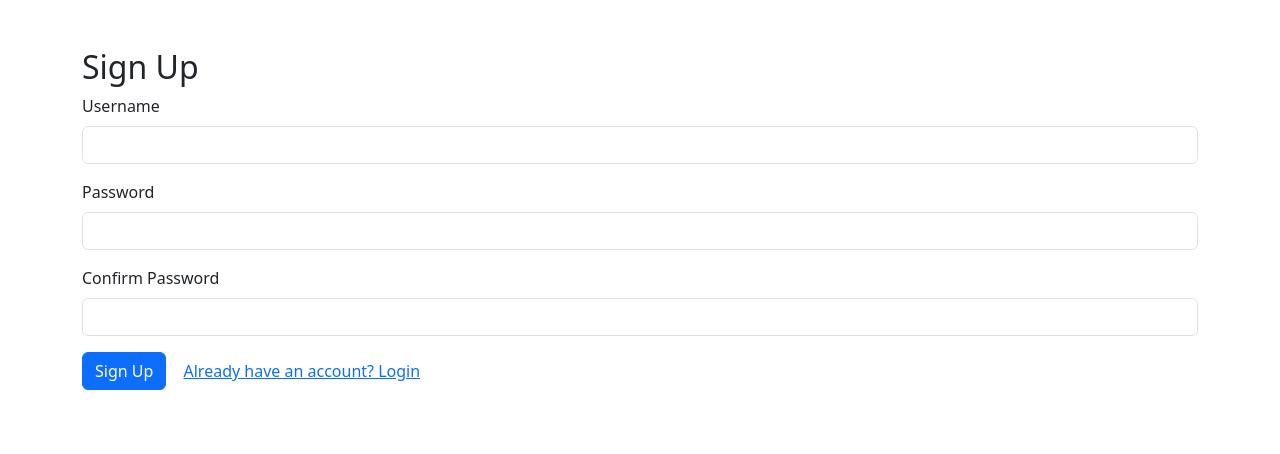
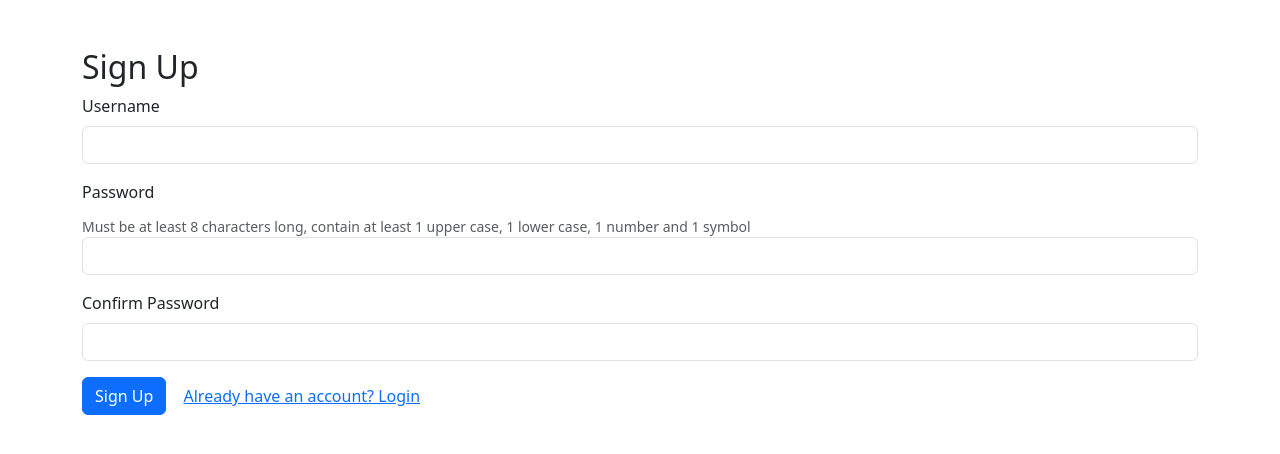
Before and after one commit to yonatansachs/Rec_Generator, a Flask app: page /auth/signup in a window 1280 px wide. Shown: the top 454 px of the page. Run offline with Flask 3, Linux system fonts and the light colour scheme; parts of the project's set-up code (start-up, migrations or seed data) failed here and were passed over.

Commit message:
שינויים של צביקה

```diff
--- a/templates/choose_system.html
+++ b/templates/choose_system.html
@@ -2,6 +2,8 @@
 <html>
 <head>
   <meta charset="UTF-8">
+  <meta name="viewport" content="width=device-width, initial-scale=1">
+
   <title>Choose System</title>
   <link href="https://cdn.jsdelivr.net/npm/bootstrap@5.3.0/dist/css/bootstrap.min.css" rel="stylesheet">
   <style>
--- a/templates/item_detail.html
+++ b/templates/item_detail.html
@@ -2,6 +2,9 @@
 <html lang="en">
 <head>
     <meta charset="UTF-8">
+    <meta name="viewport" content="width=device-width, initial-scale=1">
+
+
     <title>{{ item.name }}</title>
     <link rel="stylesheet" href="https://cdn.jsdelivr.net/npm/bootstrap@5.3.0/dist/css/bootstrap.min.css">
     <style>
--- a/templates/login.html
+++ b/templates/login.html
@@ -2,6 +2,7 @@
 <html>
 <head>
   <meta charset="UTF-8">
+  <meta name="viewport" content="width=device-width, initial-scale=1">
   <title>Login</title>
   <link href="https://cdn.jsdelivr.net/npm/bootstrap@5.3.0/dist/css/bootstrap.min.css" rel="stylesheet">
 </head>
--- a/templates/map_dataset.html
+++ b/templates/map_dataset.html
@@ -2,6 +2,8 @@
 <html>
 <head>
   <meta charset="UTF-8">
+  <meta name="viewport" content="width=device-width, initial-scale=1">
+
   <title>Map Custom Dataset Fields</title>
   <link href="https://cdn.jsdelivr.net/npm/bootstrap@5.3.0/dist/css/bootstrap.min.css" rel="stylesheet">
   <style>
--- a/templates/my_ratings.html
+++ b/templates/my_ratings.html
@@ -2,6 +2,8 @@
 <html {% if system == 'movie' %} dir="rtl" {% endif %}>
 <head>
   <meta charset="UTF-8">
+  <meta name="viewport" content="width=device-width, initial-scale=1">
+
   <title>
     {% if system == 'movie' %}
       הדירוגים שלי
--- a/templates/rate.html
+++ b/templates/rate.html
@@ -2,6 +2,8 @@
 <html>
 <head>
   <meta charset="UTF-8">
+  <meta name="viewport" content="width=device-width, initial-scale=1">
+
   <title>Rate Selected {{ system|capitalize }}</title>
   <link href="https://cdn.jsdelivr.net/npm/bootstrap@5.3.0/dist/css/bootstrap.min.css" rel="stylesheet">
   <style>
--- a/templates/recommendations.html
+++ b/templates/recommendations.html
@@ -2,6 +2,8 @@
 <html {% if system == 'movie' %} dir="rtl" {% endif %}>
 <head>
   <meta charset="UTF-8">
+  <meta name="viewport" content="width=device-width, initial-scale=1">
+
   <title>
     {% if system == 'movie' %}
       המלצות לסרטים
--- a/templates/save_custom_dataset.html
+++ b/templates/save_custom_dataset.html
@@ -2,6 +2,8 @@
 <html>
 <head>
   <meta charset="UTF-8">
+  <meta name="viewport" content="width=device-width, initial-scale=1">
+
   <title>Save Custom Dataset</title>
   <link href="https://cdn.jsdelivr.net/npm/bootstrap@5.3.0/dist/css/bootstrap.min.css" rel="stylesheet">
   <style>
--- a/templates/signup.html
+++ b/templates/signup.html
@@ -2,6 +2,8 @@
 <html lang="en">
 <head>
     <meta charset="UTF-8">
+    <meta name="viewport" content="width=device-width, initial-scale=1">
+
     <title>Sign Up</title>
     <link rel="stylesheet" href="https://cdn.jsdelivr.net/npm/bootstrap@5.3.0/dist/css/bootstrap.min.css">
     <script>
@@ -53,6 +55,9 @@
 
         <div class="mb-3">
             <label for="password" class="form-label">Password</label>
+            <div class="form-text">
+             Must be at least 8 characters long, contain at least 1 upper case, 1 lower case, 1 number and 1 symbol
+            </div>
             <input type="password" class="form-control" id="password" name="password" required>
         </div>
 
--- a/templates/upload_dataset.html
+++ b/templates/upload_dataset.html
@@ -2,6 +2,7 @@
 <html>
 <head>
   <meta charset="UTF-8">
+  <meta name="viewport" content="width=device-width, initial-scale=1">
   <title>Upload Custom Dataset</title>
   <link href="https://cdn.jsdelivr.net/npm/bootstrap@5.3.0/dist/css/bootstrap.min.css" rel="stylesheet">
   <style>
```
Also changed, not shown: templates/index.html (+11 -0 lines), 1 other file.
